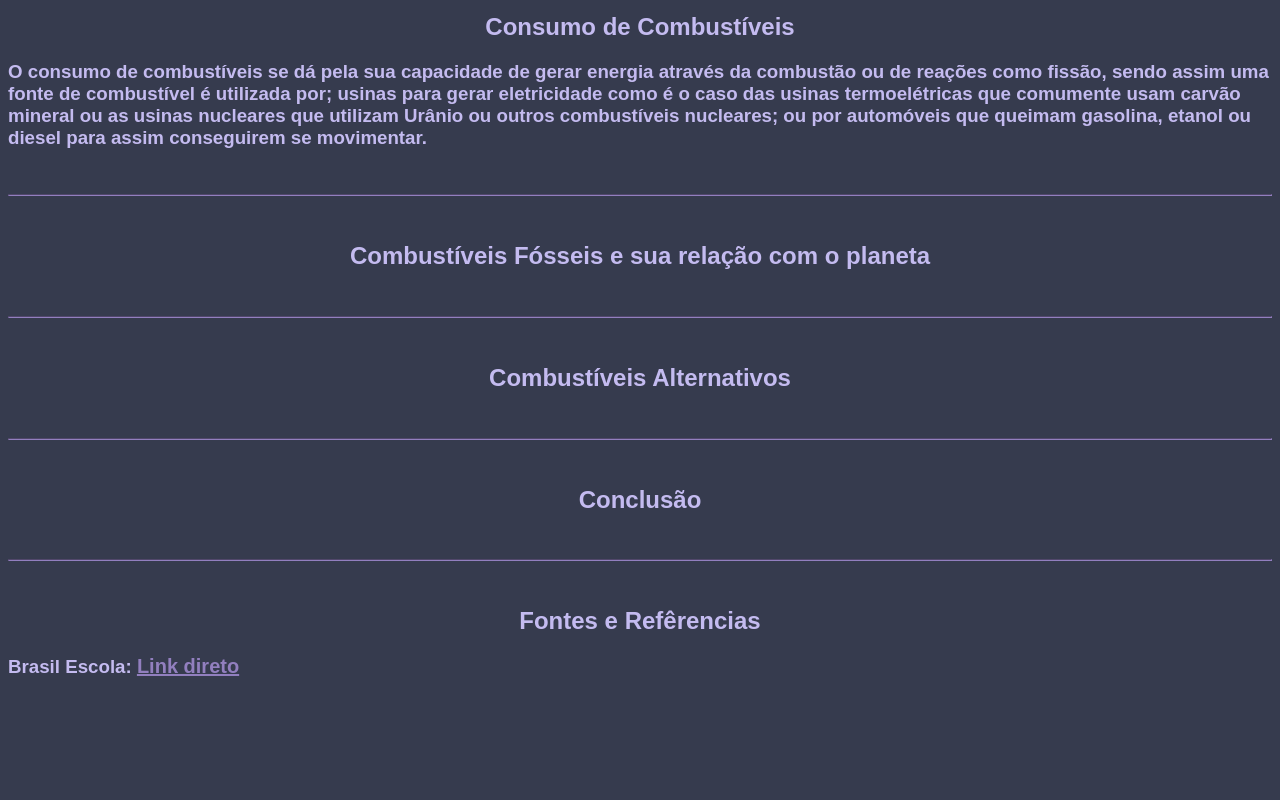
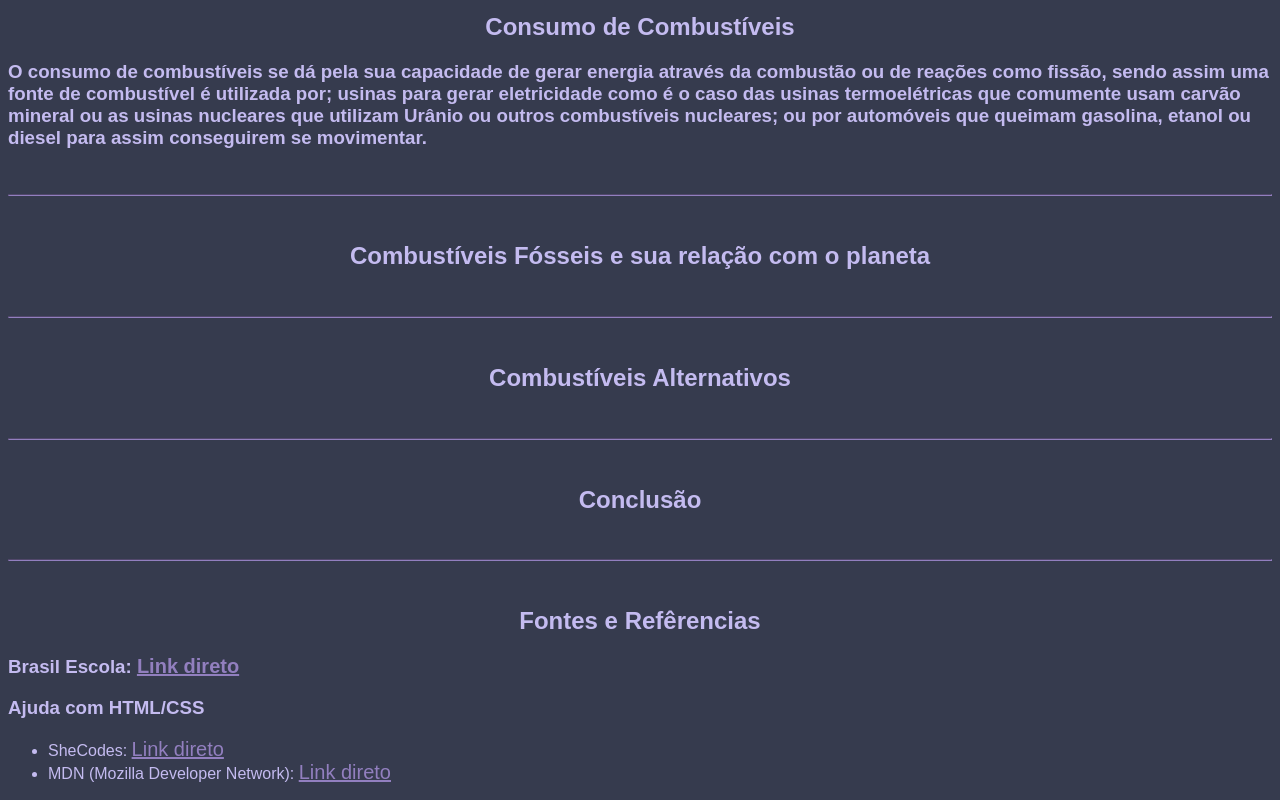
Before and after one commit to AlessandraVichiato/quimicatq1, a plain HTML site: page index.html in a window 1280 px wide. Shown: the part 2728-3528 px from the top of the page. Before the commit the page ends 3425 px from the top, so only its background shows below. Drawn offline with Linux system fonts and the light colour scheme.

Commit message:
adiciona o link direto para ajuda com css e html

```diff
--- a/index.html
+++ b/index.html
@@ -80,5 +80,10 @@
     <div>
         <h2 id="fontes">Fontes e Refêrencias</h2>
         <h3>Brasil Escola: <a href="https://brasilescola.uol.com.br/quimica/combustivel.htm#:~:text=sólidos%3A%20carvão%20mineral%2C%20urânio%20e,gás%20natural%20veicular%20(GNV).">Link direto</a></h3>
+        <h3>Ajuda com HTML/CSS</h3>
+        <ul>
+            <li>SheCodes: <a href="https://www.shecodes.io/">Link direto</a></li>
+            <li>MDN (Mozilla Developer Network): <a href="https://developer.mozilla.org/pt-BR/">Link direto</a></li>
+        </ul>
     </div>
 </body>
```
